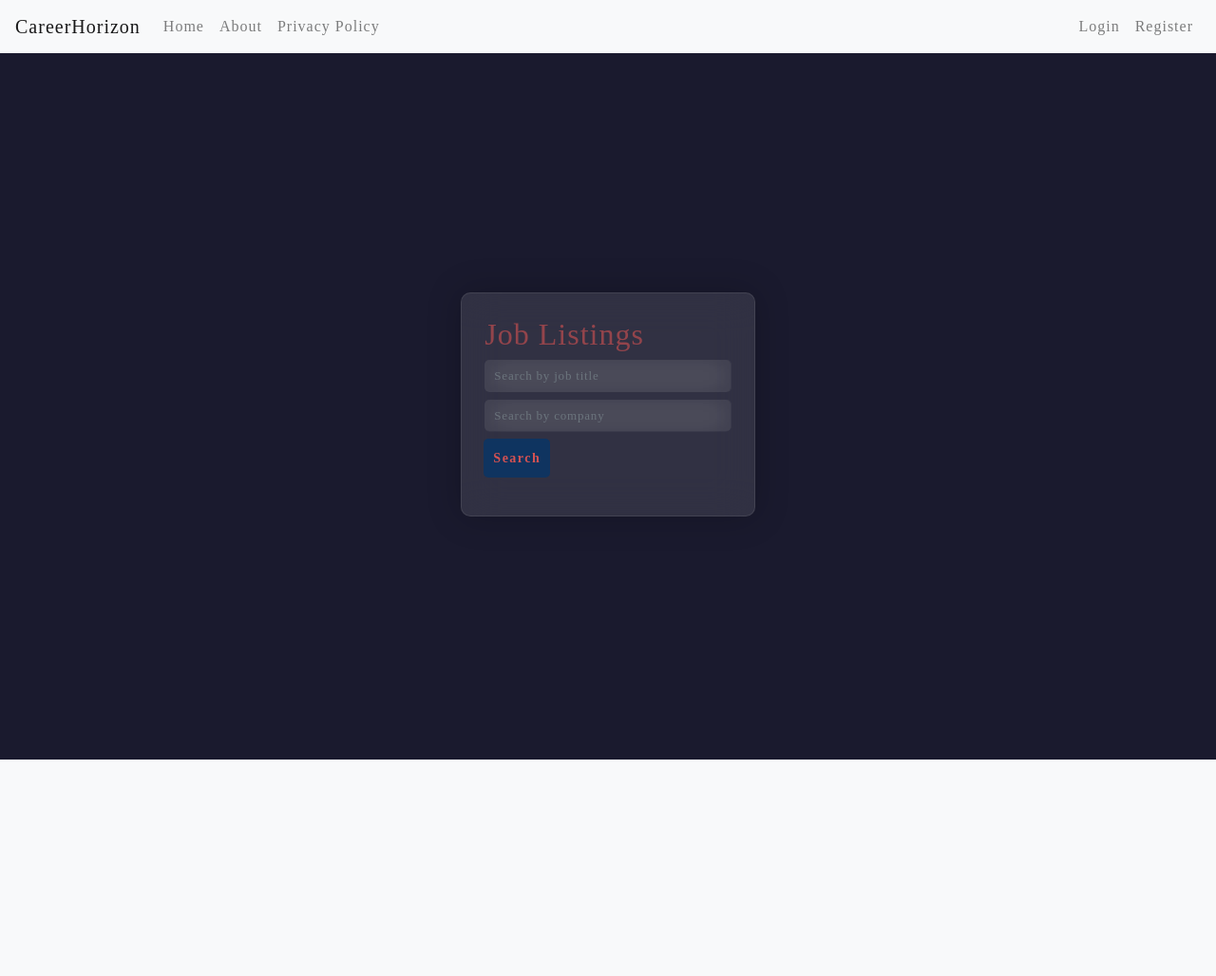
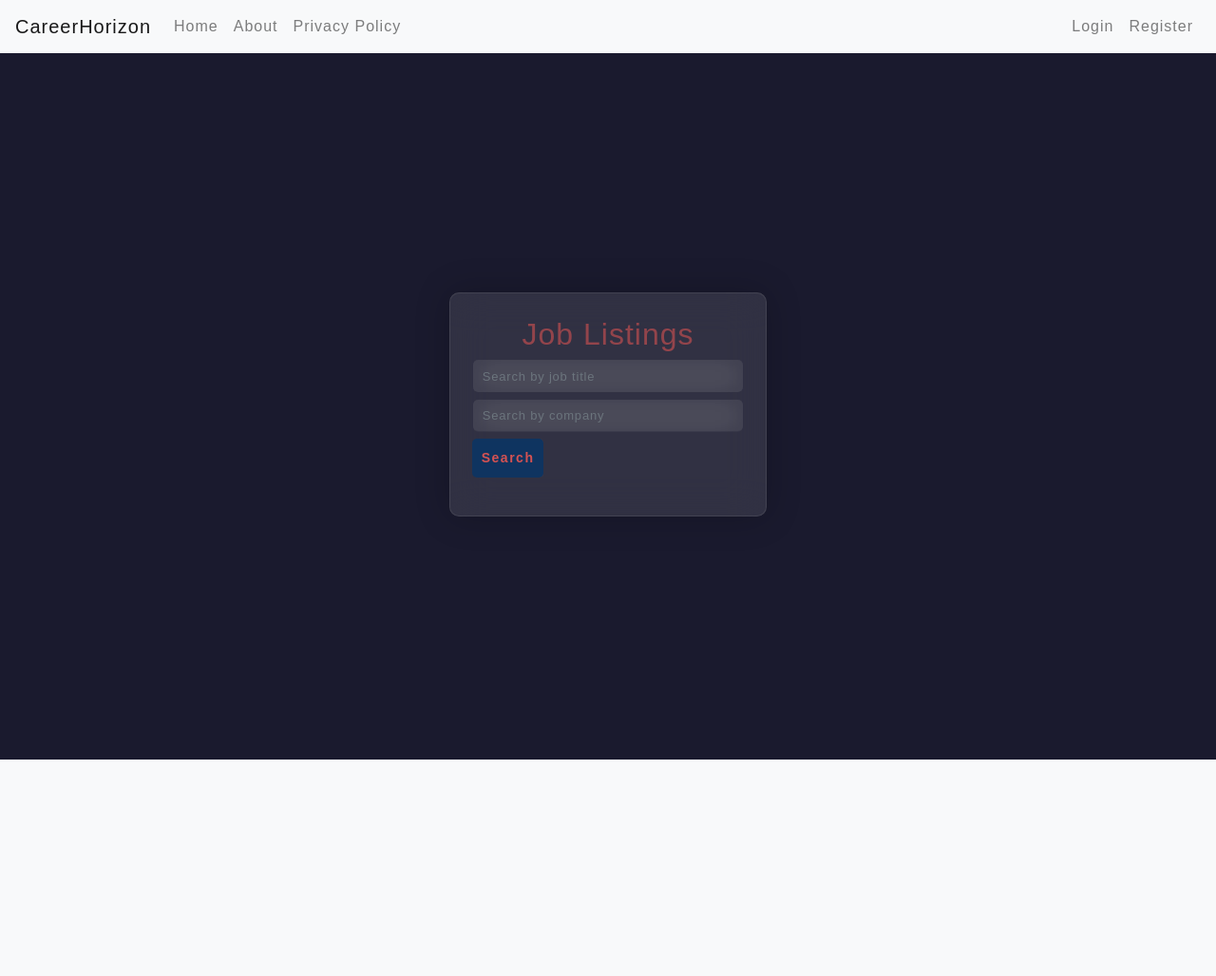
Before and after one commit to Ismat-Samadov/eploy, a Django app: page /jobs/ in a window 1280 px wide. Shown: the whole page at 95% size. Run offline with Django 5.2, Linux system fonts and the light colour scheme; data that the repository does not hold is empty; some libraries are stand-ins or nearby versions.

Commit message:
updated for seo

```diff
--- a/jobsite/jobs/templates/jobs/job_list.html
+++ b/jobsite/jobs/templates/jobs/job_list.html
@@ -1,6 +1,6 @@
 {% extends 'jobs/base.html' %}
 
-{% block title %}Job Listings{% endblock %}
+{% block title %}Job Listings - Find Your Dream Job{% endblock %}
 
 {% block content %}
 <section class="container mt-5">
@@ -93,7 +93,7 @@
     body {
         margin: 0;
         box-sizing: border-box;
-        font-family: "poppins";
+        font-family: "Poppins", sans-serif;
         background: var(--background);
         color: var(--color);
         letter-spacing: 1px;
@@ -107,6 +107,7 @@
 
     h1 {
         font-size: 2rem;
+        text-align: center;
     }
 
     .container {
```
